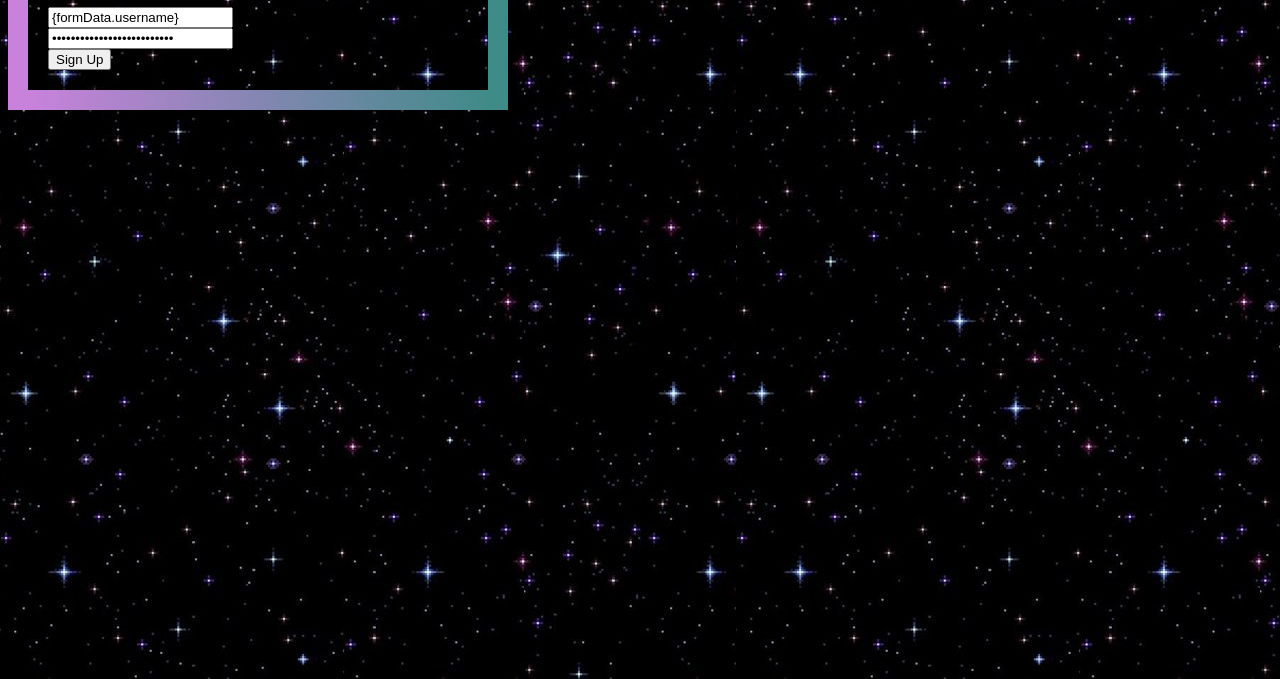
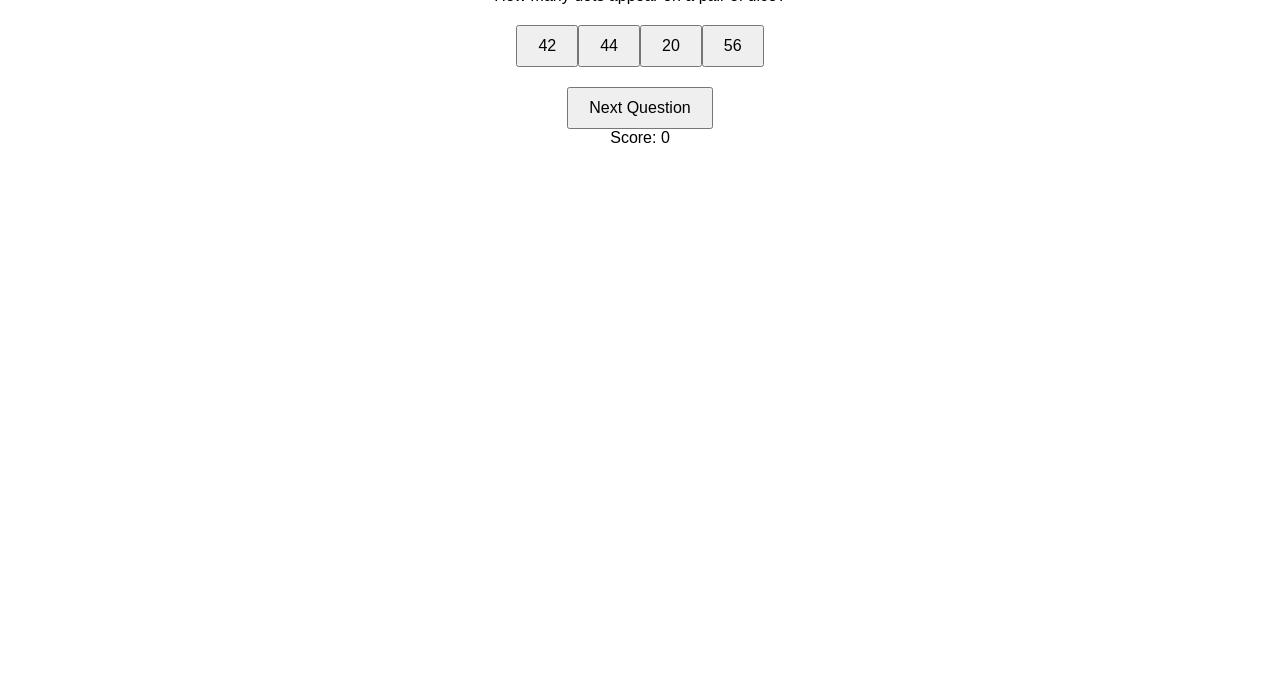
Before and after one commit to MariamAlaaFathy/interactive-quiz, a plain HTML site: page components/index.html in a window 1280 px wide. Shown: the part 121-800 px from the top of the page. Drawn offline with Linux system fonts and the light colour scheme.

Commit message:
new-change

```diff
--- a/components/index.css
+++ b/components/index.css
@@ -1,4 +1,4 @@
-.wrapper {
+/* .wrapper {
     width: 420px;
     background: transparent;
     border-width: 20px;
@@ -10,4 +10,34 @@
 
 body {
     background-image: url("bg.jpg");
+  } */
+
+  body {
+    font-family: Arial, sans-serif;
+    text-align: center;
+    margin: 0;
+    padding: 0;
   }
+
+  #quiz-container {
+    margin-top: 50px;
+  }
+
+  button {
+    margin: 10px;
+    padding: 10px 20px;
+    font-size: 16px;
+  }
+
+  .option-button {
+    display: block;
+    margin: 10px auto;
+    width: 200px;
+    font-size: 16px;
+    cursor: pointer;
+  }
+
+  #score {
+    margin-top: 20px;
+    font-size: 20px;
+  }
--- a/components/index.html
+++ b/components/index.html
@@ -1,36 +1,35 @@
+<!-- <!DOCTYPE html>
+<html lang="en">
+<head>
+  <meta charset="UTF-8">
+  <title>Quiz App</title>
+  <link rel="stylesheet" href="questions.css">
+</head>
+<body>
+  <div id="wrapper">
+    <h1>Quiz App</h1>
+    <div id="question"></div>
+    <button id="next-button">Next Question</button>
+  </div>
+  <script src="questions.js"></script>
+</body>
+</html> -->
 <!DOCTYPE html>
 <html lang="en">
 <head>
-    <meta charset="UTF-8">
-    <meta name="viewport" content="width=device-width, initial-scale=1.0">
-    <link rel="stylesheet" href="index.css">
-    <title>Document</title>
+  <meta charset="UTF-8">
+  <meta name="viewport" content="width=device-width, initial-scale=1.0">
+  <title>Quiz App</title>
+  <link rel="stylesheet" href="questions.css">
 </head>
 <body>
-    <div class="wrapper">
-        <form onSubmit={handleSubmit}>
-          <h1>Sign Up</h1>
-          <div class="input-box">
-            <input
-              type="text"
-              placeholder="Username"
-              name="username"
-              value={formData.username}
-              onChange={handleChange}
-              required/>
-          </div>
-          <div class="input-box">
-            <input
-              type="password"
-              placeholder="Confirm Password"
-              name="confirmPassword"
-              value={formData.confirmPassword}
-              onChange={handleChange}
-              required
-            />
-          </div>
-          <button type="submit">Sign Up</button>
-        </form>
-      </div>
+  <div id="quiz-container">
+    <h1>Quiz App</h1>
+    <div id="question"></div>
+    <div id="options"></div>
+    <button id="next-button">Next Question</button>
+    <div id="score">Score: 0</div>
+  </div>
+  <script src="questions.js"></script>
 </body>
 </html>
--- a/components/questions.css
+++ b/components/questions.css
@@ -0,0 +1,16 @@
+body {
+    font-family: Arial, sans-serif;
+    text-align: center;
+    margin: 0;
+    padding: 0;
+  }
+
+  #quiz-container {
+    margin-top: 50px;
+  }
+
+  button {
+    margin-top: 20px;
+    padding: 10px 20px;
+    font-size: 16px;
+  }
--- a/components/questions.js
+++ b/components/questions.js
@@ -0,0 +1,108 @@
+// const quizQuestions = [
+//     { question: "How many dots appear on a pair of dice?", answer: "42", option2: "20", option3: "44", option4: "56"},
+//     { question: "What is acrophobia a fear of?", answer: "Heights", option2:"Spiders", option3:"Darkness", option4:"Snakes"},
+//     { question: "What is the world’s largest retailer?", answer: "Walmart", option2:"Carrefour", option3:"Apple Stores", option4:"Target"},
+//     { question: "How many stars are on the Chinese flag?", option2:"6", answer: "5", option3:"0", option4:"20"},
+//     { question: "Which planet has the most moons?", answer: "Saturn" , option2:"Earth", option3:"jupiter", option4:"Pluto"},
+//     { question: "Which country is credited with inventing ice cream?",option3: "Argentina" , option4:"Australia" , answer: "China", option2: "Croatia"},
+//     { question: "In which country was Elon Musk born?", option2:"Australia", option3:"United States", option4:"Poland" , answer: "South Africa"},
+//     { question: "What is a group of crows called?", option2:"A herd", answer: "A murder", option4: "A band", option3:"A caravan" },
+//     { question: "What animal has the longest tongue?", answer: "Giraffe" , option2:"Frog", option3:"Chameleon", option4:"Anteater"},
+//     { question: "Who was the first Disney princess?", option2:"Cinderella", option4: "The little mermaid" , option3:"The sleeping beauty" ,answer: "Snow White"}
+//   ];
+
+//   function shuffle(array) {
+//     for (let i = array.length - 1; i > 0; i--) {
+//       const j = Math.floor(Math.random() * (i + 1));
+//       [array[i], array[j]] = [array[j], array[i]];
+//     }
+//     return array;
+//   }
+
+//   const shuffledQuestions = shuffle(quizQuestions);
+
+//   let currentIndex = 0;
+
+//   function displayQuestion() {
+//     const questionElement = document.getElementById('question');
+//     if (currentIndex < shuffledQuestions.length) {
+//       questionElement.textContent = shuffledQuestions[currentIndex].question;
+//     } else {
+//       questionElement.textContent = "Quiz Complete!";
+//       document.getElementById('next-button').style.display = "none";
+//     }
+//   }
+
+//   document.getElementById('next-button').addEventListener('click', () => {
+//     currentIndex++;
+//     displayQuestion();
+//   });
+
+//   displayQuestion();
+
+const quizQuestions = [
+    { question: "How many dots appear on a pair of dice?", answer: "42", option2: "20", option3: "44", option4: "56" },
+    { question: "What is acrophobia a fear of?", answer: "Heights", option2: "Spiders", option3: "Darkness", option4: "Snakes" },
+    { question: "What is the world’s largest retailer?", answer: "Walmart", option2: "Carrefour", option3: "Apple Stores", option4: "Target" },
+    { question: "How many stars are on the Chinese flag?", option2: "6", answer: "5", option3: "0", option4: "20" },
+    { question: "Which planet has the most moons?", answer: "Saturn", option2: "Earth", option3: "Jupiter", option4: "Pluto" },
+    { question: "Which country is credited with inventing ice cream?", option3: "Argentina", option4: "Australia", answer: "China", option2: "Croatia" },
+    { question: "In which country was Elon Musk born?", option2: "Australia", option3: "United States", option4: "Poland", answer: "South Africa" },
+    { question: "What is a group of crows called?", option2: "A herd", answer: "A murder", option4: "A band", option3: "A caravan" },
+    { question: "What animal has the longest tongue?", answer: "Giraffe", option2: "Frog", option3: "Chameleon", option4: "Anteater" },
+    { question: "Who was the first Disney princess?", option2: "Cinderella", option4: "The Little Mermaid", option3: "Sleeping Beauty", answer: "Snow White" }
+  ];
+
+  function shuffle(array) {
+    for (let i = array.length - 1; i > 0; i--) {
+      const j = Math.floor(Math.random() * (i + 1));
+      [array[i], array[j]] = [array[j], array[i]];
+    }
+    return array;
+  }
+
+  const shuffledQuestions = shuffle(quizQuestions);
+  let currentIndex = 0;
+  let score = 0;
+
+  function displayQuestion() {
+    const questionElement = document.getElementById('question');
+    const optionsContainer = document.getElementById('options');
+    optionsContainer.innerHTML = "";
+
+    if (currentIndex < shuffledQuestions.length) {
+      const currentQuestion = shuffledQuestions[currentIndex];
+      questionElement.textContent = currentQuestion.question;
+
+      const options = [currentQuestion.answer, currentQuestion.option2, currentQuestion.option3, currentQuestion.option4];
+      shuffle(options);
+
+      options.forEach(option => {
+        const button = document.createElement('button');
+        button.textContent = option;
+        button.classList.add('option-button');
+        button.addEventListener('click', () => {
+          if (option === currentQuestion.answer) {
+            button.style.backgroundColor = "green";
+            score++;
+          } else {
+            button.style.backgroundColor = "red";
+          }
+          document.querySelectorAll('.option-button').forEach(btn => btn.disabled = true);
+          document.getElementById('score').textContent = `Score: ${score}`;
+        });
+        optionsContainer.appendChild(button);
+      });
+    } else {
+      questionElement.textContent = "Quiz Complete!";
+      optionsContainer.innerHTML = "";
+      document.getElementById('next-button').style.display = "none";
+    }
+  }
+
+  document.getElementById('next-button').addEventListener('click', () => {
+    currentIndex++;
+    displayQuestion();
+  });
+
+  displayQuestion();
```
Also changed, not shown: components/assets/package-lock.json (deleted).
